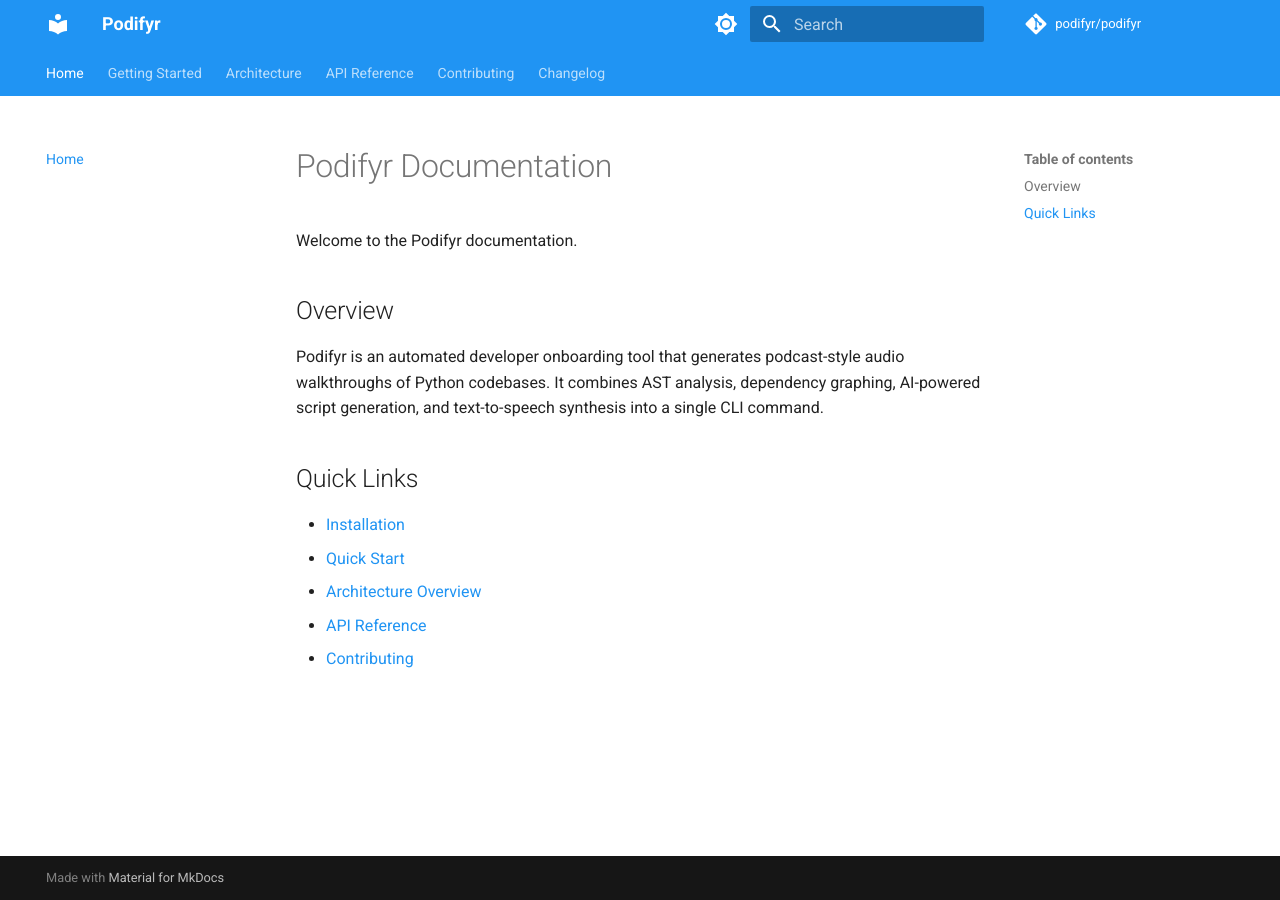
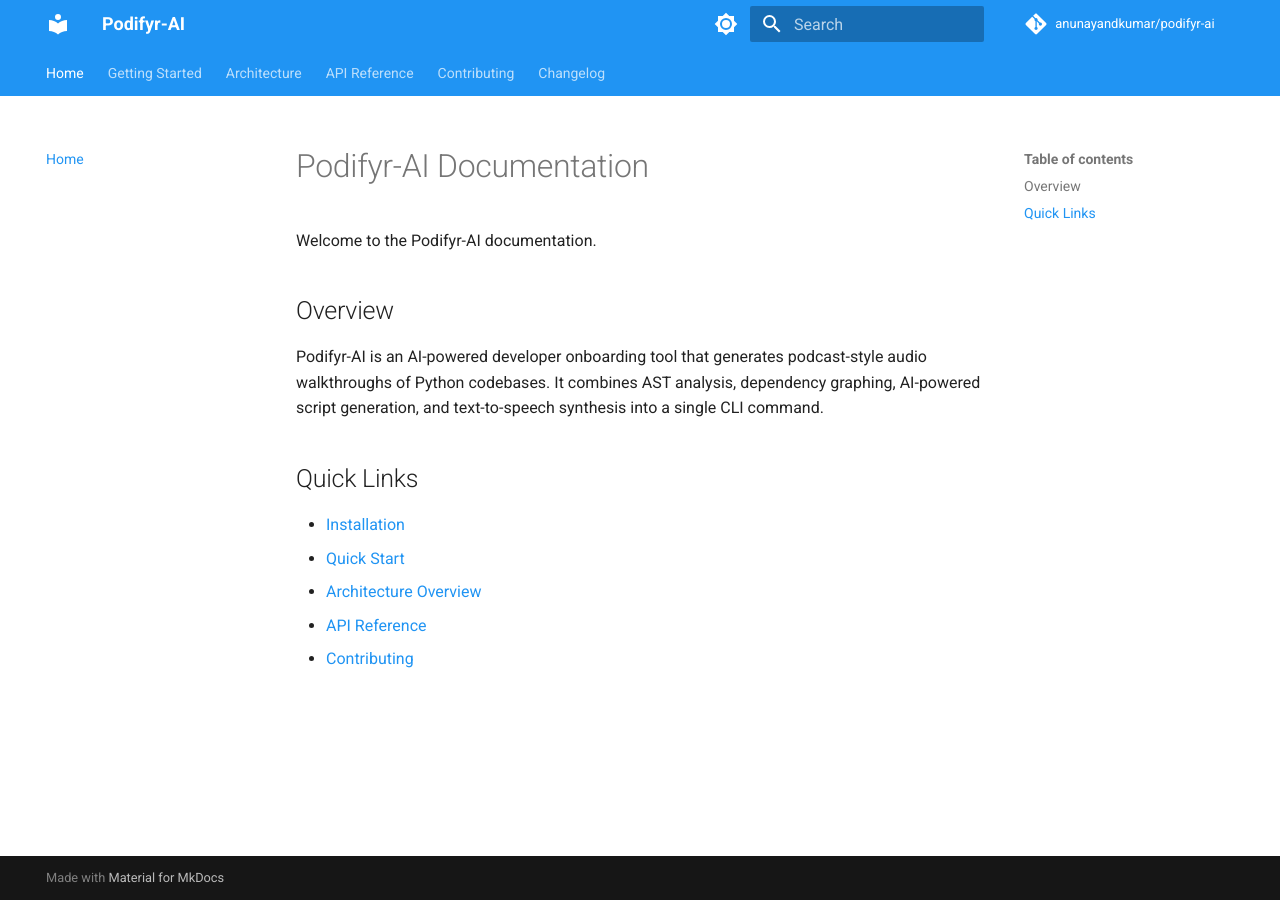
Before and after one commit to anunayandkumar/podifyr-ai, an MkDocs documentation site: the page built from docs/index.md, in a window 1280 px wide. Built offline with MkDocs 1.6.1 and Material for MkDocs 9.7.7, drawn with Linux system fonts in a browser that asks for light colours; comment, search, counter and statistics services are not loaded.

Commit message:
refactor: rename CLI from podifyr to podifyr-ai
- Update all docs CLI examples and pip install references
- Fix GitHub URLs to anunayandkumar/podifyr-ai
- Update mkdocs site name and repo metadata
- Update Dockerfile entrypoint to podifyr-ai
- Update user-facing strings in CLI display and config
- Add Dockerfile and docker-compose.yml
- Fix pre-commit: ruff per-file-ignores for Typer idioms
- Fix pre-commit: mypy uses local venv (manual stage)

```diff
--- a/docs/index.md
+++ b/docs/index.md
@@ -1,10 +1,10 @@
-# Podifyr Documentation
+# Podifyr-AI Documentation
 
-Welcome to the Podifyr documentation.
+Welcome to the Podifyr-AI documentation.
 
 ## Overview
 
-Podifyr is an automated developer onboarding tool that generates podcast-style audio
+Podifyr-AI is an AI-powered developer onboarding tool that generates podcast-style audio
 walkthroughs of Python codebases. It combines AST analysis, dependency graphing,
 AI-powered script generation, and text-to-speech synthesis into a single CLI command.
 
--- a/mkdocs.yml
+++ b/mkdocs.yml
@@ -1,8 +1,8 @@
-site_name: Podifyr
-site_description: Automated developer onboarding via podcast-style audio walkthroughs
-site_url: https://podifyr.dev
-repo_url: https://github.com/podifyr/podifyr
-repo_name: podifyr/podifyr
+site_name: Podifyr-AI
+site_description: AI-powered developer onboarding via podcast-style audio walkthroughs
+site_url: https://podifyr-ai.dev
+repo_url: https://github.com/anunayandkumar/podifyr-ai
+repo_name: anunayandkumar/podifyr-ai
 
 theme:
   name: material
--- a/pyproject.toml
+++ b/pyproject.toml
@@ -155,6 +155,8 @@
 
 [tool.ruff.lint.per-file-ignores]
 "tests/**/*.py" = ["S101", "ARG001", "ARG002"]
+"src/podifyr/cli/**/*.py" = ["B008", "FBT001", "FBT002", "FBT003"]
+"src/podifyr/audio/**/*.py" = ["TCH003"]
 
 [tool.ruff.lint.isort]
 known-first-party = ["podifyr"]
```
Also changed, not shown: .pre-commit-config.yaml (+8 -6 lines), docker-compose.yml (added, +10 -0 lines), docs/contributing.md (+2 -2 lines), docs/getting-started/configuration.md (+2 -2 lines), docs/getting-started/installation.md (+3 -3 lines), 3 other files.
